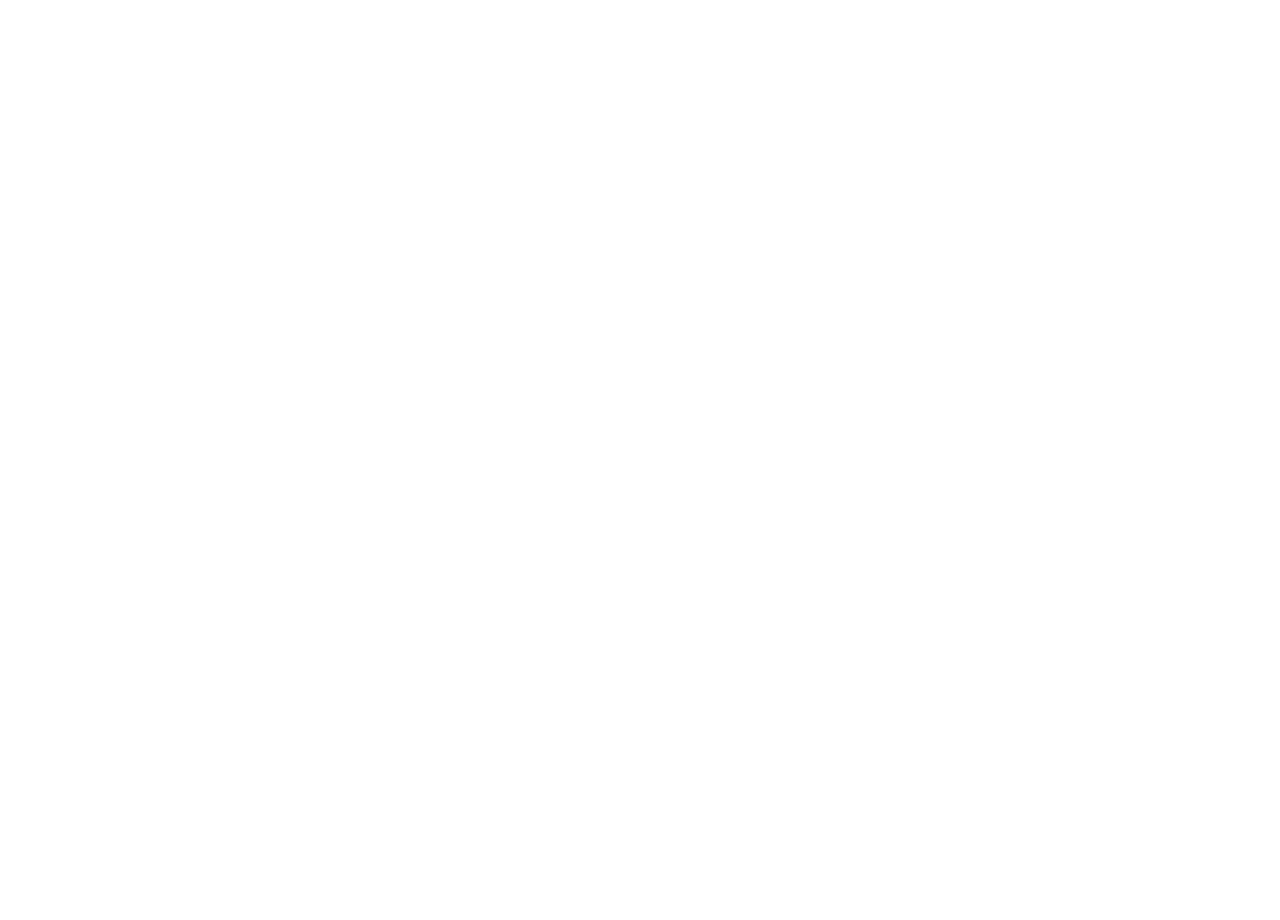
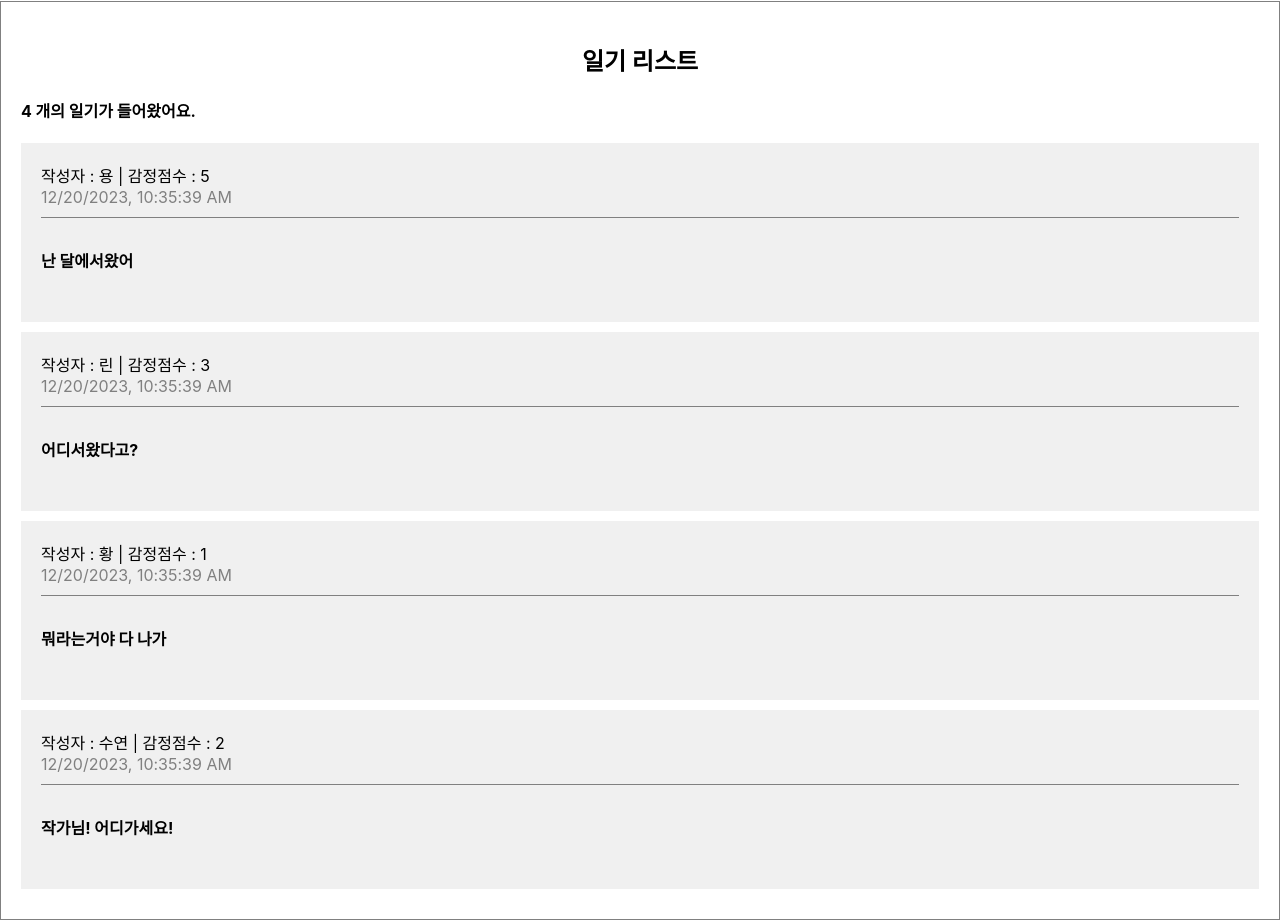
Before and after one commit to HINZOO/REACT_STUDY, a React (Create React App) app in the folder SimpleDiary/: page / in a window 1280 px wide. Shown: the part 493-1413 px from the top of the page. Before the commit the page ends 800 px from the top, so only its background shows below. Built offline with nearby package versions, Linux system fonts and the light colour scheme.

Commit message:
리스트 랜더링(조회)

```diff
--- a/SimpleDiary/src/App.css
+++ b/SimpleDiary/src/App.css
@@ -26,3 +26,39 @@ textarea {
   padding: 10px;
   cursor: pointer;
 }
+
+
+/* List */
+.DiaryList{
+  border: 1px solid gray;
+  padding: 20px;
+  margin-top: 20px;
+}
+
+.DiaryList h2{
+  text-align: center;
+}
+
+
+/* item */
+.DiaryItem {
+  background-color: rgb(240,240,240);
+  margin-bottom: 10px;
+  padding: 20px;
+}
+
+.DiaryItem .info{
+  border-bottom: 1px solid gray;
+  padding-bottom: 10px;
+  margin-bottom:  10px;
+}
+
+.DiaryItem .date{
+  color: gray;
+}
+
+.DiaryItem .content{
+  font-weight: bold;
+  margin-bottom: 30px;
+  margin-top: 30px;
+}
--- a/SimpleDiary/src/App.js
+++ b/SimpleDiary/src/App.js
@@ -1,13 +1,45 @@
 import './App.css';
 import DiaryEditor from './DiaryEditor';
+import DiaryList from './DiaryList';
 
+const dummyList = [
+  {
+    id:1,
+    author:"용",
+    content: "난 달에서왔어",
+    emotion:5,
+    created_date: new Date().getTime(),
+  },
+  {
+    id:2,
+    author:"린",
+    content: "어디서왔다고?",
+    emotion:3,
+    created_date: new Date().getTime(),
+  },
+  {
+    id:3,
+    author:"황",
+    content: "뭐라는거야 다 나가",
+    emotion:1,
+    created_date: new Date().getTime(),
+  },
+  {
+    id:4,
+    author:"수연",
+    content: "작가님! 어디가세요!",
+    emotion:2,
+    created_date: new Date().getTime(),
+  },
+]
 function App() {
   return (
     <div className="App">
-
       <DiaryEditor/>
+      <DiaryList diaryList={dummyList} />
     </div>
   );
 }
 
 export default App;
+// created_date: new Date().getTime,//현재시간 기준으로 생성하여 숫자로 변환(getTime)
--- /dev/null
+++ b/SimpleDiary/src/DiaryItem.js
@@ -0,0 +1,16 @@
+const DiaryItem = ({author, content, created_date, emotion, id}) => {
+  return <div className="DiaryItem">
+    <div className="info">
+      <span>
+        작성자 : {author} | 감정점수 : {emotion}
+      </span>
+      <br/>
+      <span className="date">{new Date(created_date).toLocaleString()}</span>
+    </div>
+    <div className="content">{content}</div>
+
+
+  </div>
+}
+
+export default DiaryItem;
--- /dev/null
+++ b/SimpleDiary/src/DiaryList.js
@@ -0,0 +1,26 @@
+import DiaryItem from "./DiaryItem";
+
+const DiaryList = ({diaryList}) =>{
+
+  return <div className="DiaryList">
+    <h2>일기 리스트</h2>
+    <h4>{diaryList.length} 개의 일기가 들어왔어요.</h4>
+    <div>
+      {diaryList.map((it) => (
+        <DiaryItem key={it.id} {...it}/>
+      ))}
+    </div>
+  </div>
+};
+
+//데이터가 안넘어올 경우를 대비하여 빈값 기본값 지정.
+DiaryList.defaultProps={
+  diaryList:[],
+}
+
+export default DiaryList;
+//🍊KEY값
+//<div key={it.id}> 반복하는 값에는 key값이 있어야하며 최상위 태그에 key값을 지정한다.
+//  {diaryList.map((it,idx) => (
+//       <div key={idx}>
+//key값이 없으면 idx를 사용해도 되지만 나중에 수정,추가,삭제하며 인덱스가 바뀌면 문제가 생길수 있기 때문에 가급적 지양.
```
